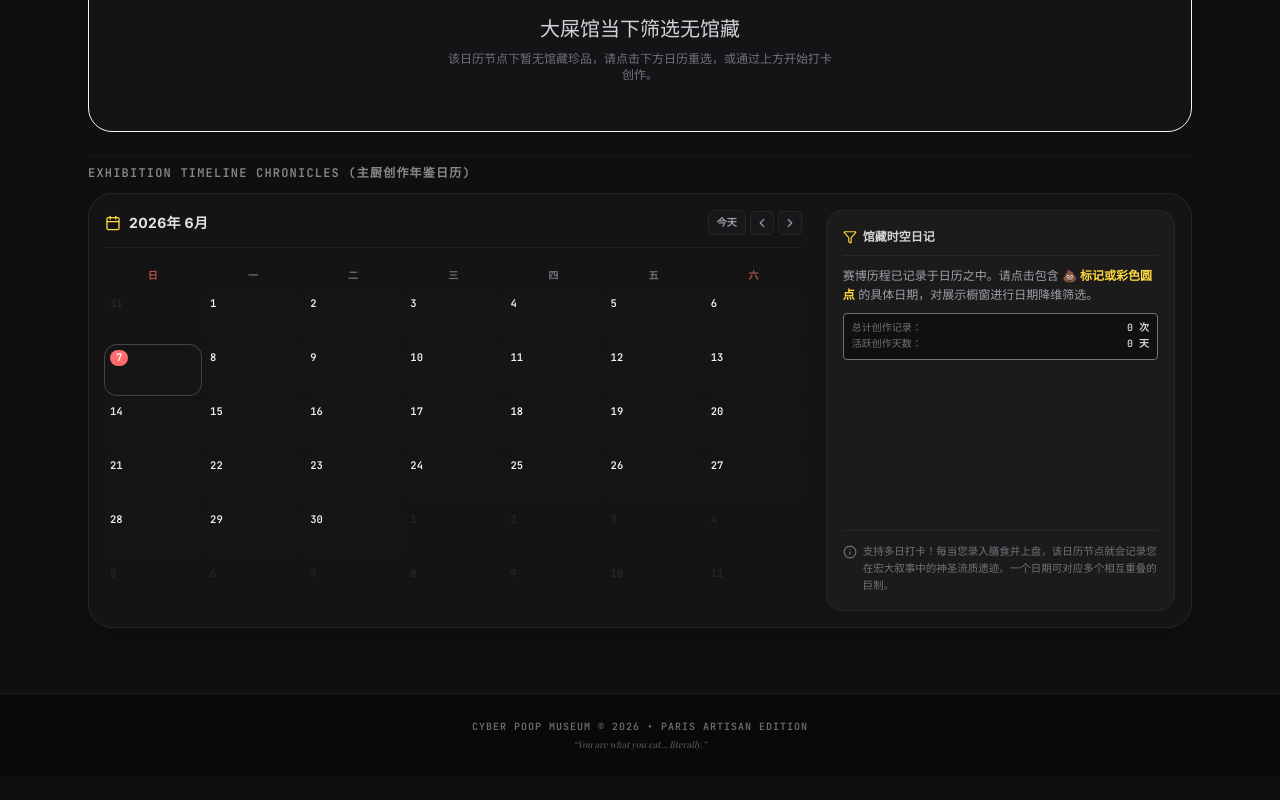
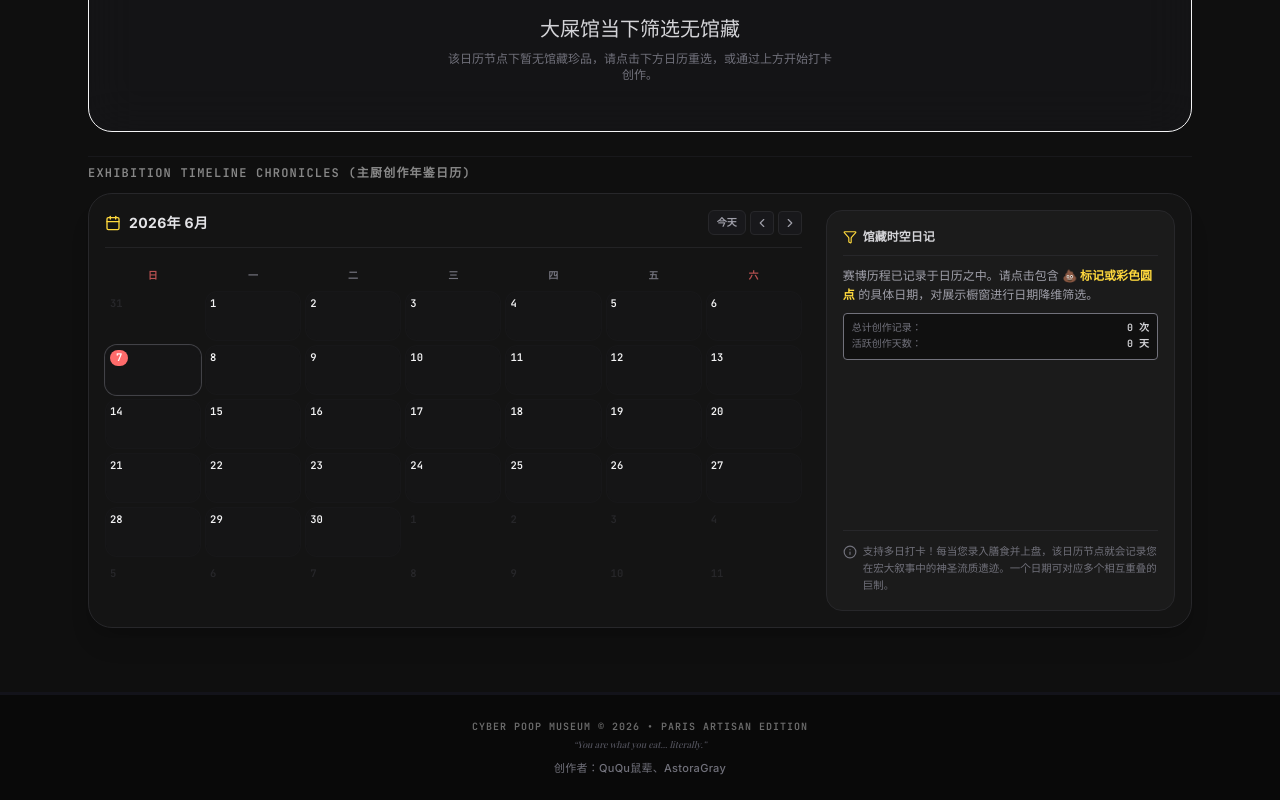
Before and after one commit to AstoraGray/ShitLab, a React (Vite) app: page / in a window 1280 px wide. Shown: the part 793-1593 px from the top of the page. Before the commit the page ends 1569 px from the top, so only its background shows below. Built offline with nearby package versions, Linux system fonts and the light colour scheme; a web font is replaced by a local one.

Commit message:
【添加创作者】

```diff
--- a/src/App.tsx
+++ b/src/App.tsx
@@ -434,8 +434,11 @@ export default function App() {
         <p className="text-[10px] font-mono tracking-widest text-[#FFF] opacity-40 font-black uppercase">
           CYBER POOP MUSEUM © 2026 • PARIS ARTISAN EDITION
         </p>
-        <p className="text-[9px] text-zinc-600 mt-1 font-serif italic">
+        <p className="text-[9px] text-zinc-600 mt-1 font-serif italic mb-2">
           “You are what you eat... literally.”
+        </p>
+        <p className="text-[11px] text-zinc-500 font-medium tracking-wide">
+          创作者：QuQu鼠辈、AstoraGray
         </p>
       </footer>
 
```
